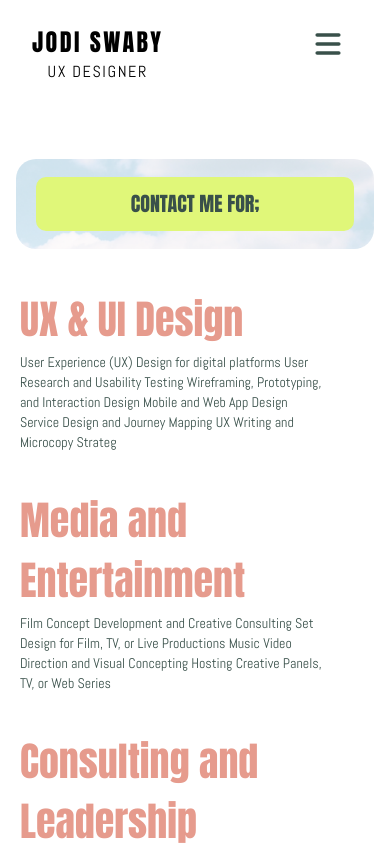
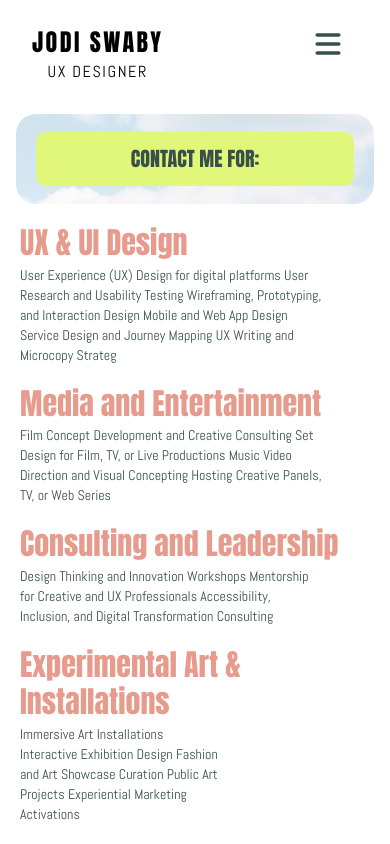
Before and after one commit to BS-Joy/unucreate-portfolio-fe, a Next.js app: page /contact in a window 390 px wide. Built offline with nearby package versions, Linux system fonts and the light colour scheme; a web font is replaced by a local one.

Commit message:
contact page

```diff
--- a/src/app/(CommonLayout)/(home)/contact/page.tsx
+++ b/src/app/(CommonLayout)/(home)/contact/page.tsx
@@ -7,7 +7,7 @@ import LetsChat from '@/components/Home/LetsChat'
 
 const ContactPage = () => {
     return (
-        <div className="px-0 lg:px-[70px] pt-[75px]">
+        <div className="px-0 lg:px-[70px] pt-[30px] lg:pt-[75px]">
             <Contact />
             <LetsChat />
         </div>
--- a/src/components/Home/Contact.tsx
+++ b/src/components/Home/Contact.tsx
@@ -32,32 +32,32 @@ const Contact = () => {
             </div> */}
             <div className='px-4 md:px-10 xl:px-0'>
                 <div
-                    className="w-full md:w-2/3 mx-auto lg:w-full h-[90px] md:h-[128px] lg:h-[228px] bg-cover bg-center flex items-center justify-center rounded-[20px] px-5 xl:px-0"
+                    className="w-full md:w-full mx-auto lg:w-full h-[90px] md:h-[128px] lg:h-[228px] bg-cover bg-center flex items-center justify-center rounded-[20px] px-5 xl:px-0"
                     style={{ backgroundImage: `url(${skyImg.src})` }} // Set the sky image as background
                 >
                     <motion.div
                         initial={{ opacity: 0, y: 50 }}
                         whileInView={{ opacity: 1, y: 0 }}
                         transition={{ duration: 1, delay: 0.5 }}
-                        className="w-[338px] md:w-[840px] lg:w-[920px] xl:w-[1258px] h-[54px] lg:h-[144px] rounded-[10px] lg:rounded-[20px] bg-primary flex items-center justify-center mx-auto"
+                        className="w-full md:w-[840px] lg:w-[920px] xl:w-[1200px] h-[54px] lg:h-[144px] rounded-[10px] lg:rounded-[20px] bg-primary flex items-center justify-center mx-auto"
                     >
                         <h1 className="text-[20px] md:text-xl lg:text-5xl xl:text-[75px] text-olive font-anton text-center uppercase">
-                            Contact Me For;
+                            Contact Me For:
                         </h1>
                     </motion.div>
                 </div>
             </div>
 
             {/* Content */}
-            <div className='pt-10 md:pt-16 lg:pt-[250px] px-5 lg:px-0 relative left-0 lg:left-24 flex flex-col lg:flex-row gap-12'>
+            <div className='pt-5 md:pt-16 lg:pt-[100px] px-5 lg:px-0 relative left-0 lg:left-24 flex flex-col lg:flex-row gap-0 lg:gap-12'>
                 <motion.div
                     initial={{ opacity: 0, x: -50 }}
                     whileInView={{ opacity: 1, x: 0 }}
                     transition={{ duration: 1, delay: 0.5 }}
                 >
                     <div className=''>
-                        <div className='space-y-[3px] mb-[38px]'>
-                            <h1 className='font-anton text-secondary text-[40px]'>UX & UI Design</h1>
+                        <div className='space-y-[3px] mb-[20px] lg:mb-[38px]'>
+                            <h1 className='font-anton text-secondary text-[30px] lg:text-[40px] leading-tight lg:leading-none'>UX & UI Design</h1>
                             <p className='font-abel text-sm text-olive max-w-[304px]'>User Experience (UX) Design for digital platforms
                                 User Research and Usability Testing
                                 Wireframing, Prototyping, and Interaction Design
@@ -67,8 +67,8 @@ const Contact = () => {
                         </div>
                     </div>
                     <div className=''>
-                        <div className='space-y-[3px] mb-[38px]'>
-                            <h1 className='font-anton text-secondary text-[40px]'>Media and Entertainment</h1>
+                        <div className='space-y-[3px] mb-[20px] lg:mb-[38px]'>
+                            <h1 className='font-anton text-secondary text-[30px] lg:text-[40px] leading-tight lg:leading-none'>Media and Entertainment</h1>
                             <p className='font-abel text-sm text-olive max-w-[304px]'>Film Concept Development and Creative Consulting
                                 Set Design for Film, TV, or Live Productions
                                 Music Video Direction and Visual Concepting
@@ -76,8 +76,8 @@ const Contact = () => {
                         </div>
                     </div>
                     <div className=''>
-                        <div className='space-y-[3px] mb-[38px]'>
-                            <h1 className='font-anton text-secondary text-[40px]'>Consulting and Leadership</h1>
+                        <div className='space-y-[3px] mb-[20px] lg:mb-[38px]'>
+                            <h1 className='font-anton text-secondary text-[30px] lg:text-[40px] leading-tight lg:leading-none'>Consulting and Leadership</h1>
                             <p className='font-abel text-sm text-olive max-w-[304px]'>Design Thinking and Innovation Workshops
                                 Mentorship for Creative and UX Professionals
                                 Accessibility, Inclusion, and Digital Transformation Consulting</p>
@@ -91,8 +91,8 @@ const Contact = () => {
                     whileInView={{ opacity: 1, x: 0 }}
                     transition={{ duration: 1, delay: 0.5 }}
                     className='relative'>
-                    <div className='space-y-[3px] mb-[38px]'>
-                        <h1 className='font-anton text-secondary text-[40px]'>Experimental Art & Installations</h1>
+                    <div className='space-y-[3px] mb-[20px] lg:mb-[38px]'>
+                        <h1 className='font-anton text-secondary text-[30px] lg:text-[40px] leading-tight lg:leading-none'>Experimental Art & Installations</h1>
                         <p className='font-abel text-sm text-olive max-w-[200px]'>
                             Immersive Art Installations
                             Interactive Exhibition Design
@@ -103,7 +103,7 @@ const Contact = () => {
                     </div>
                     <div className=''>
                         <div className='space-y-[3px] mb-[38px]'>
-                            <h1 className='font-anton text-secondary text-[40px]'>Creative Strategy</h1>
+                            <h1 className='font-anton text-secondary text-[30px] lg:text-[40px] leading-tight lg:leading-none'>Creative Strategy</h1>
                             <p className='font-abel text-sm text-olive max-w-[301px]'>
                                 Brand Identity Development
                                 Campaign Storytelling and Creative Direction
```
